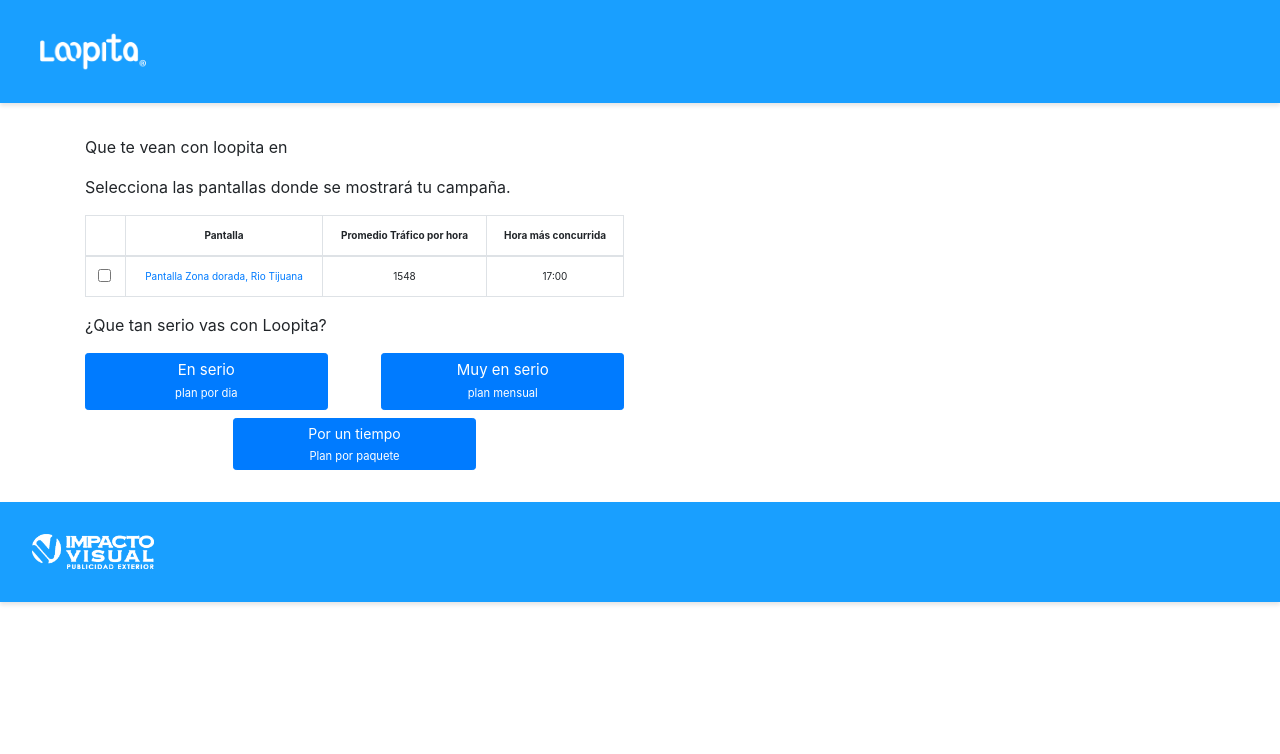
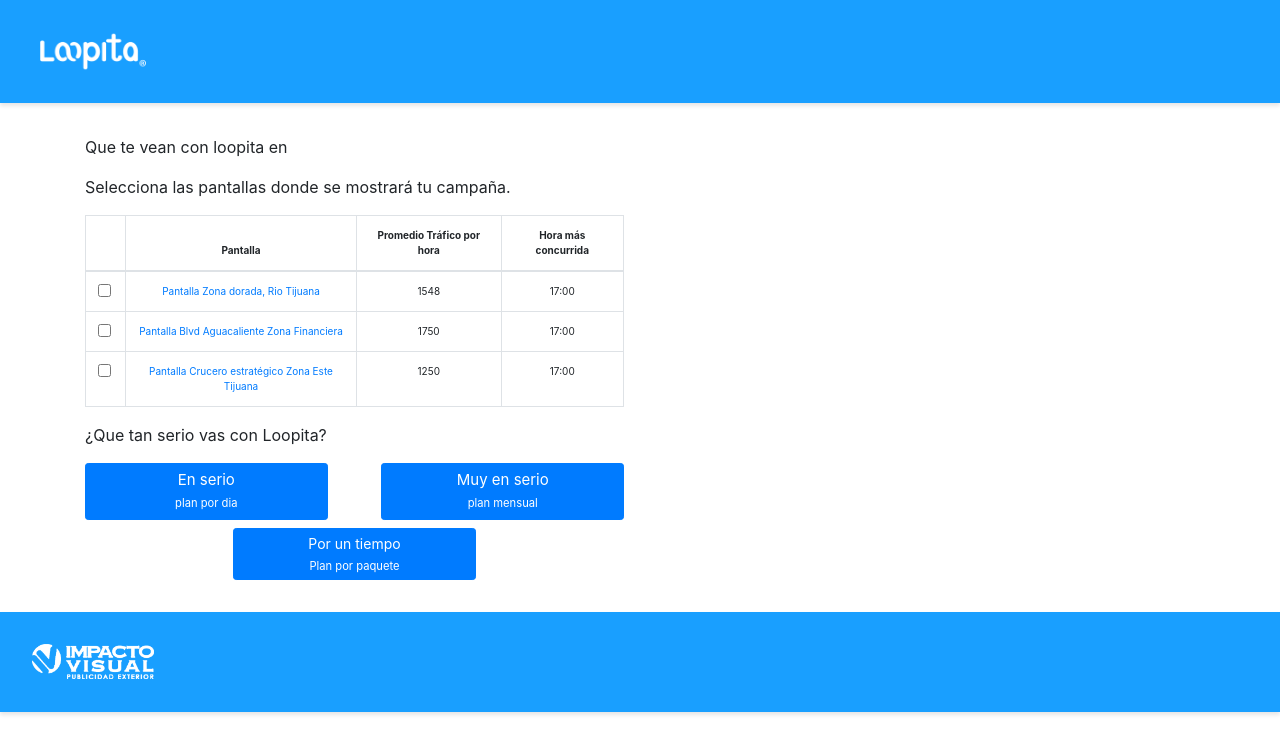
Before and after one commit to Sage2506/loopita, a React (Create React App) app: page /contract in a window 1280 px wide. Shown: the top 754 px of the page. Built offline with nearby package versions, Linux system fonts and the light colour scheme; no server answers.

Commit message:
loading variables on spots form if not loaded

```diff
--- a/src/components/contract.jsx
+++ b/src/components/contract.jsx
@@ -18,6 +18,26 @@ const listScreenT = [
     state: false,
     maxPoint: '17:00',
     avgViewers: '1548'
+  },
+  {
+    id: 2,
+    name: 'Pantalla Blvd Aguacaliente Zona Financiera',
+    link: 'https://impactovisual.info/medio.php?id=257',
+    title: '1 hora',
+    service: '12 pm',
+    state: false,
+    maxPoint: '17:00',
+    avgViewers: '1750'
+  },
+  {
+    id: 3,
+    name: 'Pantalla Crucero estratégico Zona Este Tijuana',
+    link: 'https://impactovisual.info/medio.php?id=423',
+    title: '1 hora',
+    service: '12 pm',
+    state: false,
+    maxPoint: '17:00',
+    avgViewers: '1250'
   }
 ]
 export class Contract extends Component {
--- a/src/components/spotsForm/spotsForm.jsx
+++ b/src/components/spotsForm/spotsForm.jsx
@@ -5,7 +5,8 @@ import NavButtons from '../common/navButtons';
 import { setProgress } from '../../actions/client';
 import { setSpotsPlan, setSpotsPlanEndHour, setSpotsPlanStartHour } from '../../actions/plan';
 import TimeRangeInputComponent from '../dailyPlan/timeRangeInput';
-import { calculateSpotServiceTotals, currencyFormat, parsePeakHourRange } from '../../utils/common';
+import { calculateSpotServiceTotals, currencyFormat, initVariables, parsePeakHourRange } from '../../utils/common';
+import { setEditable } from '../../actions/editable';
 
 
 export class SpotsFormComponent extends Component {
@@ -54,6 +55,9 @@ export class SpotsFormComponent extends Component {
   componentDidMount() {
     if (this.props.selectedDays) { this.setState({ selectedDays: this.props.selectedDays }) }
     if (this.props.totalSpots) { this.setState({ totalSpots: this.props.totalSpots }) }
+    if (!this.props.loaded) {
+      initVariables(this.props.setEditables)
+    }
   }
 
   startTimeUp = () => {
@@ -180,6 +184,7 @@ const mapStateToProps = store => ({
   normalHourPrice: store.editableReducer.variables?.normalHourSpotPrice?.value,
   peakHourPrice: store.editableReducer.variables.peakHourSpotPrice?.value,
   loopDuration: store.editableReducer.variables.loopDuration?.value,
+  loaded: store.editableReducer.loaded,
 })
 
 const mapDispatchToProps = dispatch => {
@@ -187,7 +192,8 @@ const mapDispatchToProps = dispatch => {
     setProgress: data => { dispatch(setProgress(data)) },
     setSpotsPlan: data => { dispatch(setSpotsPlan(data)) },
     changeStartHour: data => { dispatch(setSpotsPlanStartHour(data)) },
-    changeEndHour: data => { dispatch(setSpotsPlanEndHour(data)) }
+    changeEndHour: data => { dispatch(setSpotsPlanEndHour(data)) },
+    setEditables: data => { dispatch(setEditable(data)) }
   }
 }
 
```
